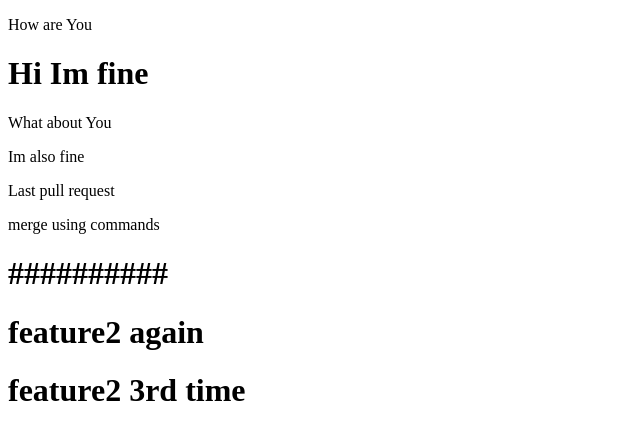
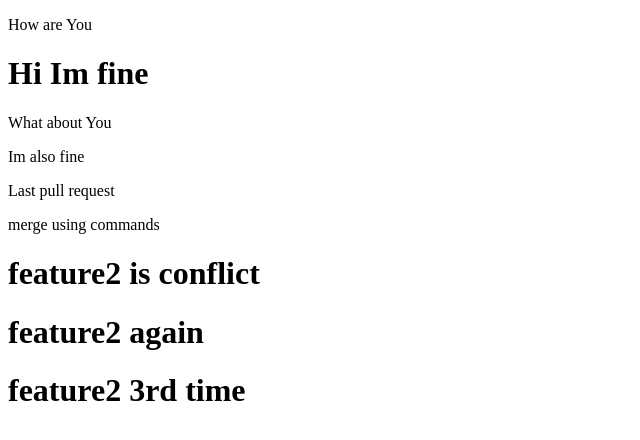
Before and after one commit to Pavan753/Booty, a plain HTML site: page index.html in a window 1280 px wide. Shown: the whole page, without its empty margins (0-640 px from the left). Drawn offline with Linux system fonts and the light colour scheme.

Commit message:
conflict

```diff
--- a/index.html
+++ b/index.html
@@ -12,7 +12,7 @@
     <p>Im also fine</p>
     <p>Last pull request</p>
     <p>merge using commands</p>
-    <h1>##########</h1>
+    <h1>feature2 is conflict</h1>
     <h1>feature2 again</h1>
     <h1>feature2 3rd time</h1>
   </body>
```
